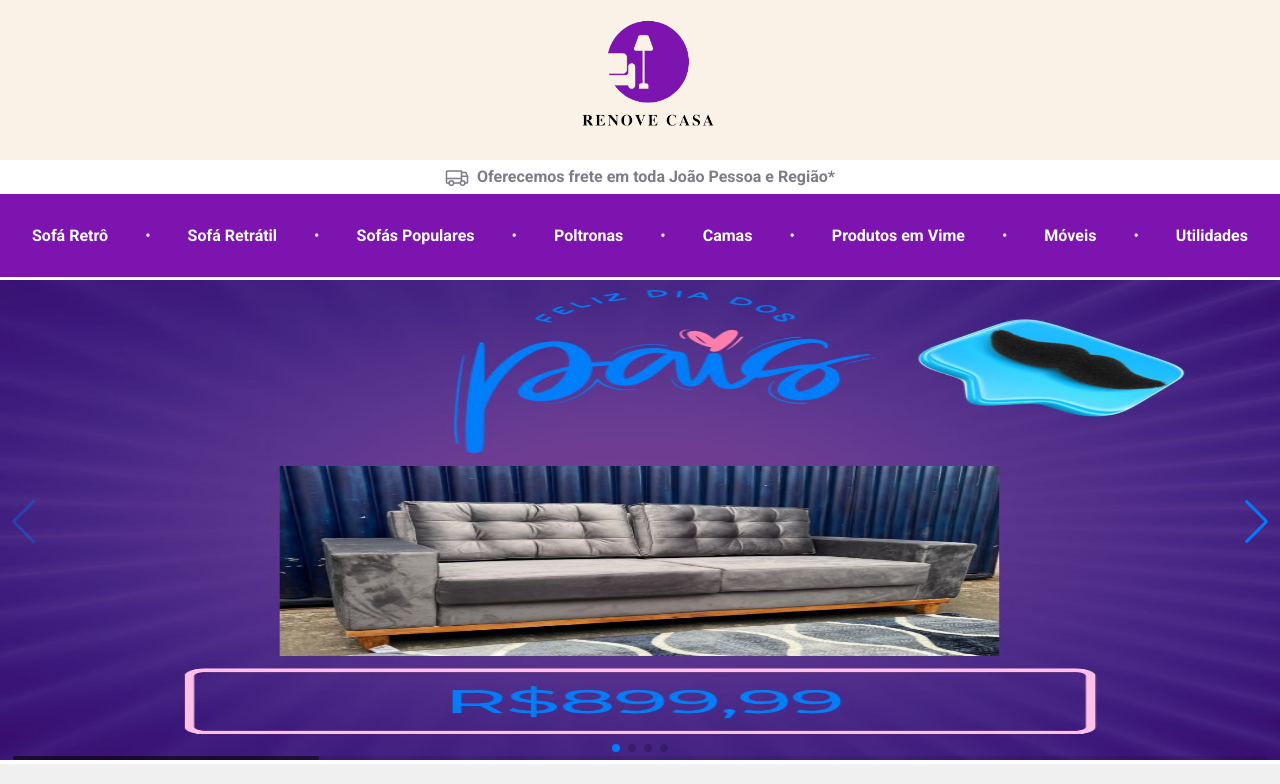
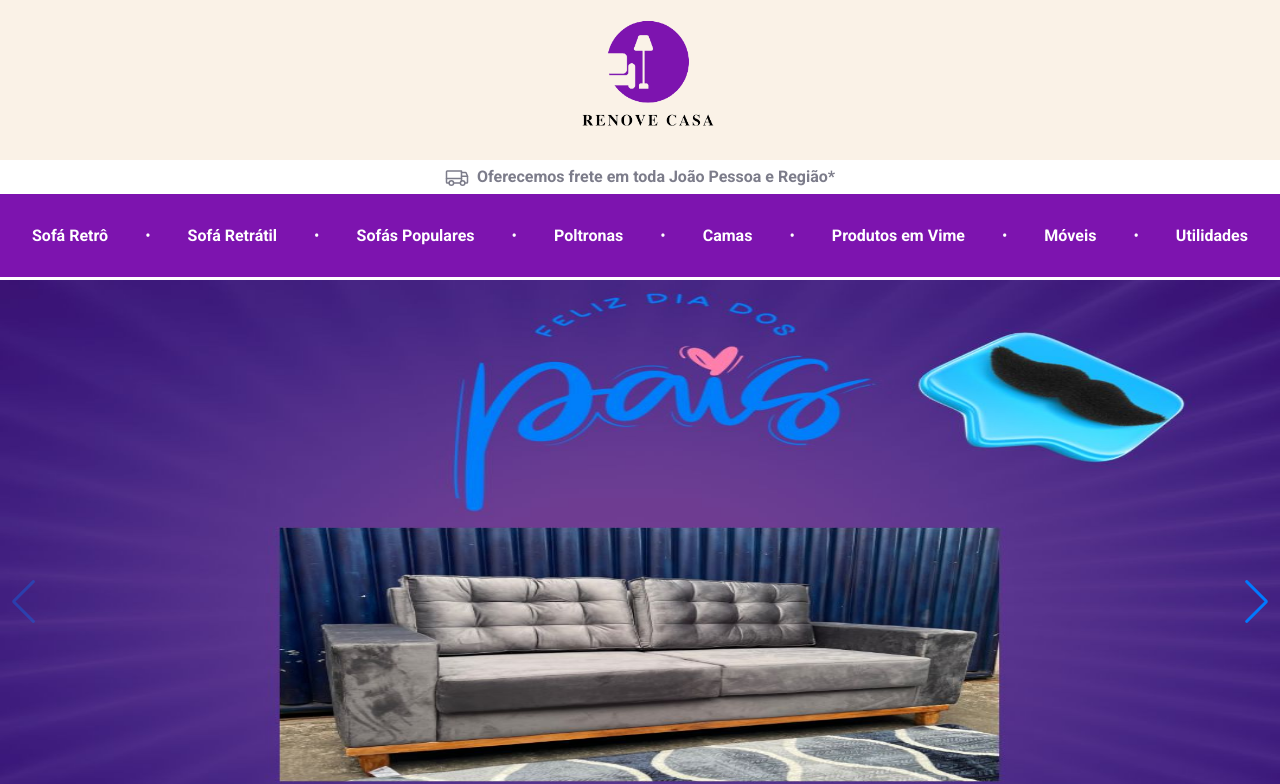
Before and after one commit to felipenobrg/renovecasajp, a React (Vite) app: page / in a window 1280 px wide. Shown: the top 784 px of the page. Built offline with nearby package versions, Linux system fonts and the light colour scheme; the HTML template or start-up script is replaced by a standard one.

Commit message:
increasing image

```diff
--- a/src/pages/Home/Components/Carousel/index.tsx
+++ b/src/pages/Home/Components/Carousel/index.tsx
@@ -11,8 +11,10 @@ import "swiper/css/navigation";
 import "swiper/css/pagination";
 import "swiper/css/scrollbar";
 import { Footer } from "../../../../components/Footer";
+import { useEffect } from "react";
 
 export function Carousel() {
+
   return (
     <>
     <CarouselContainer>
--- a/src/pages/Home/Components/Carousel/styles.ts
+++ b/src/pages/Home/Components/Carousel/styles.ts
@@ -6,6 +6,6 @@ export const CarouselContainer = styled.div`
   z-index: 0;
   img {
     width: 100%;
-    height: 30rem;
+    height: 40rem;
   }
 `;
```
